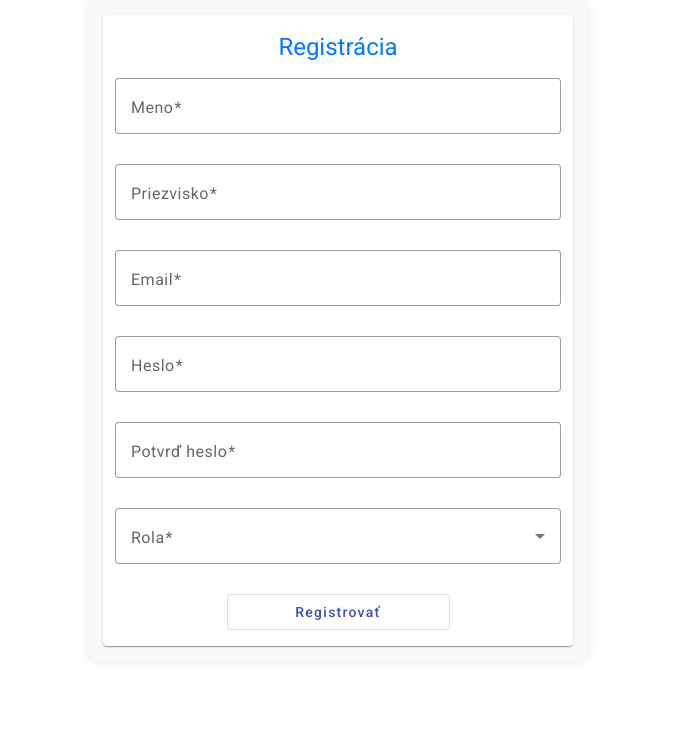
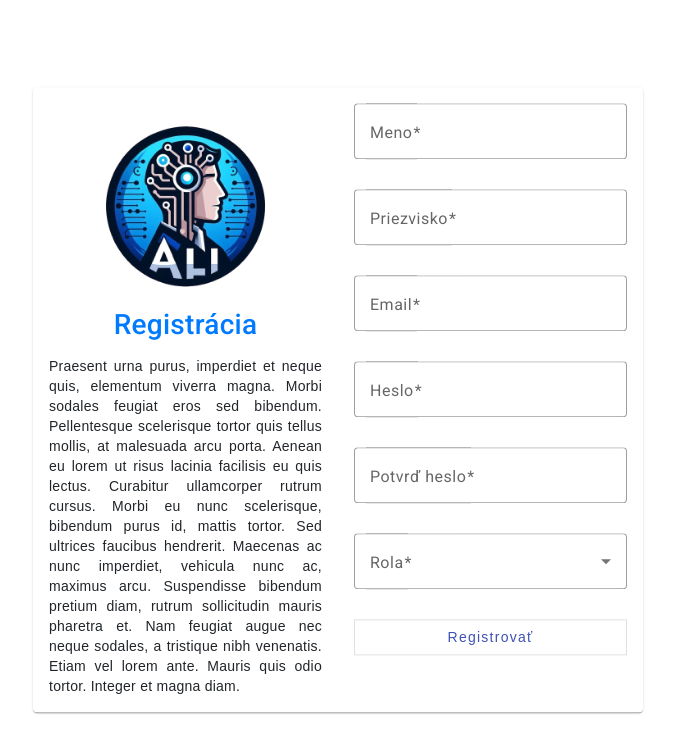
Before and after one commit to lfalat/alfri, an Angular app in the folder FE/: page /register in a window 1280 px wide. Shown: the top 752 px of the page, without its empty margins (302-977 px from the left). Built offline with nearby package versions, Linux system fonts and the light colour scheme.

Commit message:
register page styling

```diff
--- a/FE/src/app/components/registration-form/registration-form.component.html
+++ b/FE/src/app/components/registration-form/registration-form.component.html
@@ -1,11 +1,26 @@
-<div class="registration-form">
-  <mat-card class="center container-sm py-3">
-    <h1 class="text-center">Registrácia</h1>
-    <div *ngIf="isError" class="alert alert-danger" role="alert">
+<div class="registration-form col-12 col-md-10 col-lg-8 col-xl-6  col-xxl-6">
+  <mat-card class="d-flex registration-form-wrapper">
+    <div class="p-3 hero-wrapper d-flex col-12 col-md-6">
+      <img src="assets/images/register_illustration.png" alt="" class="img-fluid w-75 align-self-center">
+      <h3 class="text-center error-snackbar">Registrácia</h3>
+      <p id="heroText" class="text-justify m-0">Praesent urna purus, imperdiet et neque quis, elementum viverra magna. Morbi sodales feugiat eros sed bibendum.
+        Pellentesque scelerisque tortor quis tellus mollis, at malesuada arcu porta. Aenean eu lorem ut risus lacinia
+        facilisis eu quis lectus. Curabitur ullamcorper rutrum cursus. Morbi eu nunc scelerisque, bibendum purus id,
+        mattis tortor. Sed ultrices faucibus hendrerit. Maecenas ac nunc imperdiet, vehicula nunc ac, maximus arcu.
+        Suspendisse bibendum pretium diam, rutrum sollicitudin mauris pharetra et. Nam feugiat augue nec neque sodales,
+        a tristique nibh venenatis. Etiam vel lorem ante. Mauris quis odio tortor. Integer et magna diam.</p>
+    </div>
+
+    <div class="vr my-4 divider"></div>
+
+
+    <div class="container-fluid p-3 form-wrapper d-flex col-12 col-md-6 m-0">
+      <form [formGroup]="registerForm" (ngSubmit)="onSubmit()" class="d-flex flex-column row-gap-2 w-100">
+        <div *ngIf="isError" class="alert alert-danger alert-dismissible fade show" role="alert">
           Chyba!
+          <button type="button" class="btn-close" data-bs-dismiss="alert" aria-label="Close" (click)="hideError()"></button>
         </div>
-    <form [formGroup]="registerForm" (ngSubmit)="onSubmit()" class="d-flex flex-column gap-2">
-      <mat-form-field appearance="outline">
+        <mat-form-field  appearance="outline">
           <mat-label>Meno</mat-label>
           <input matInput formControlName="name" required>
           <mat-error *ngIf="registerForm.controls['name'].invalid">
@@ -31,7 +46,8 @@
 
         <mat-form-field appearance="outline">
           <mat-label>Heslo</mat-label>
-        <input matInput formControlName="password" type="password" required pattern="^(?=.*[A-Z])(?=.*[0-9])(?=.*[a-z]).{8,}$">
+          <input matInput formControlName="password" type="password" required
+                 pattern="^(?=.*[A-Z])(?=.*[0-9])(?=.*[a-z]).{8,}$">
           <mat-error *ngIf="registerForm.controls['password'].invalid">
             Heslo musí mať aspoň 9 znakov.
           </mat-error>
@@ -51,8 +67,10 @@
             <mat-option *ngFor="let role of roles" [value]="role.id">{{ role.name }}</mat-option>
           </mat-select>
         </mat-form-field>
+
         <button mat-stroked-button color="primary" type="submit">Registrovať</button>
 
       </form>
+    </div>
   </mat-card>
 </div>
--- a/FE/src/app/components/registration-form/registration-form.component.scss
+++ b/FE/src/app/components/registration-form/registration-form.component.scss
@@ -1,28 +1,24 @@
+@import "../../../../node_modules/bootstrap/scss/bootstrap";
+
 $primary-color: #007bff;
 $secondary-color: #d5e9fd;
-$alert-color: #dc3545;
 $font-family: Arial, sans-serif;
 $padding-medium: 15px;
 
 .registration-form {
-  background-color: #f9f9f9;
   font-family: $font-family;
-  max-width: 500px;
-  margin: 0 auto;
   padding: $padding-medium;
-  border-radius: 10px;
-  box-shadow: 0 0 10px rgba(0, 0, 0, 0.1);
 
-  h1 {
-    color: $primary-color;
-    margin-bottom: $padding-medium;
+  #heroText {
+    text-align: justify;
   }
 
-  .alert {
-    background-color: $alert-color;
-    color: white;
-    padding: 10px;
-    border-radius: 5px;
+  .divider {
+    color: $gray-600;
+  }
+
+  h3 {
+    color: $primary-color;
     margin-bottom: $padding-medium;
   }
 
@@ -36,9 +32,31 @@ $padding-medium: 15px;
     width: 100%;
   }
 
-  button[type="submit"] {
-    display: flex;
-    align-self: center;
-    width: 50%;
+  .registration-form-wrapper {
+    flex-direction: column;
+
+    @include media-breakpoint-up(md) {
+      flex-direction: row;
+    }
+  }
+
+  .hero-wrapper {
+    align-items: center;
+    flex-direction: column;
+  }
+
+  .divider {
+    display: none;
+    @include media-breakpoint-up(md) {
+      display: block;
+    }
+  }
+
+  @include media-breakpoint-up(md) {
+    position: absolute;
+    left: 50%;
+    top: 50%;
+    transform: translate(-50%, -50%);
+    flex-direction: row;
   }
 }
--- a/FE/src/app/components/registration-form/registration-form.component.ts
+++ b/FE/src/app/components/registration-form/registration-form.component.ts
@@ -13,6 +13,7 @@ import { HttpClient } from '@angular/common/http';
 import { HttpClientModule } from '@angular/common/http';
 import { AuthService } from '../../services/auth.service';
 import type { RegisterUserDto, Role } from '../../types';
+import { ErrorService } from '../../services/error.service';
 
 @Component({
   selector: 'app-registration-form',
@@ -46,7 +47,8 @@ export class RegistrationFormComponent {
 
   constructor(private formBuilder: FormBuilder,
               private router: Router,
-              private authService: AuthService) {
+              private authService: AuthService,
+              private errorService: ErrorService) {
     this.registerForm = this.formBuilder.group({
       name: ['', [Validators.required]],
       surname: ['', [Validators.required]],
@@ -101,4 +103,8 @@ export class RegistrationFormComponent {
       }
     );
   }
+
+  hideError() {
+    this.isError = false;
+  }
 }
--- /dev/null
+++ b/FE/src/app/services/error.service.ts
@@ -0,0 +1,18 @@
+import { Injectable } from '@angular/core';
+import { MatSnackBar } from '@angular/material/snack-bar';
+
+@Injectable({
+  providedIn: 'root'
+})
+export class ErrorService {
+  constructor(private snackBar: MatSnackBar) { }
+
+  public showError(message: string, action: string = 'X', duration: number = 50000): void {
+    this.snackBar.open(message, action, {
+      duration: duration,
+      panelClass: ['error-snackbar'],
+      verticalPosition: 'top',
+      horizontalPosition: 'end'
+    });
+  }
+}
--- a/FE/src/styles.scss
+++ b/FE/src/styles.scss
@@ -1,4 +1,8 @@
 /* You can add global styles to this file, and also import other style files */
+@import "../node_modules/bootstrap/scss/bootstrap";
 
 html, body { height: 100%; }
 body { margin: 0; font-family: Roboto, "Helvetica Neue", sans-serif; }
+body { margin: 0; font-family: Roboto, "Helvetica Neue", sans-serif; }
+
+.cdk-overlay-pane { background-color: $white; }
```
Also changed, not shown: FE/src/assets/images/register_illustration.png (added). Lines whose indentation alone changed are shown as unchanged.
